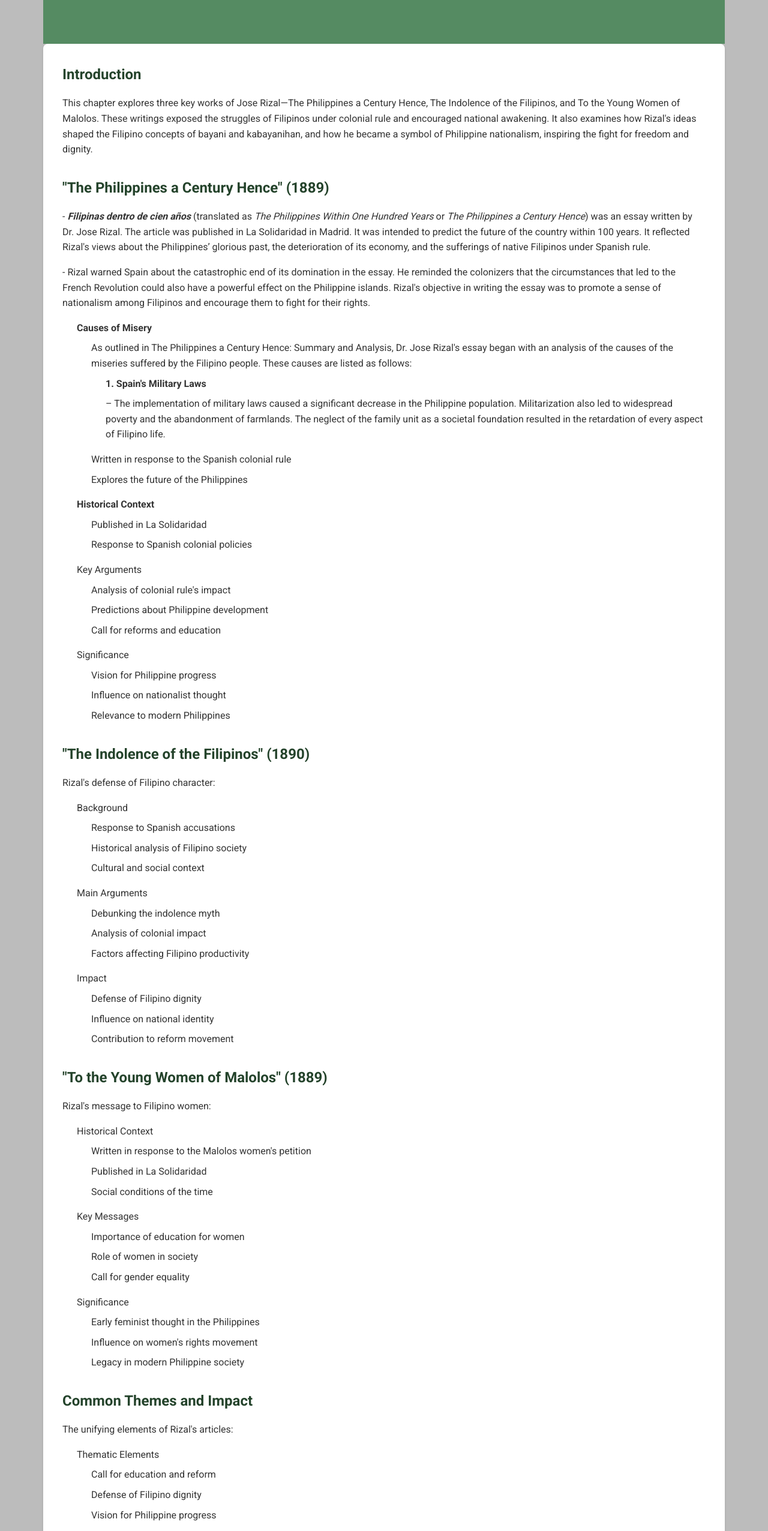
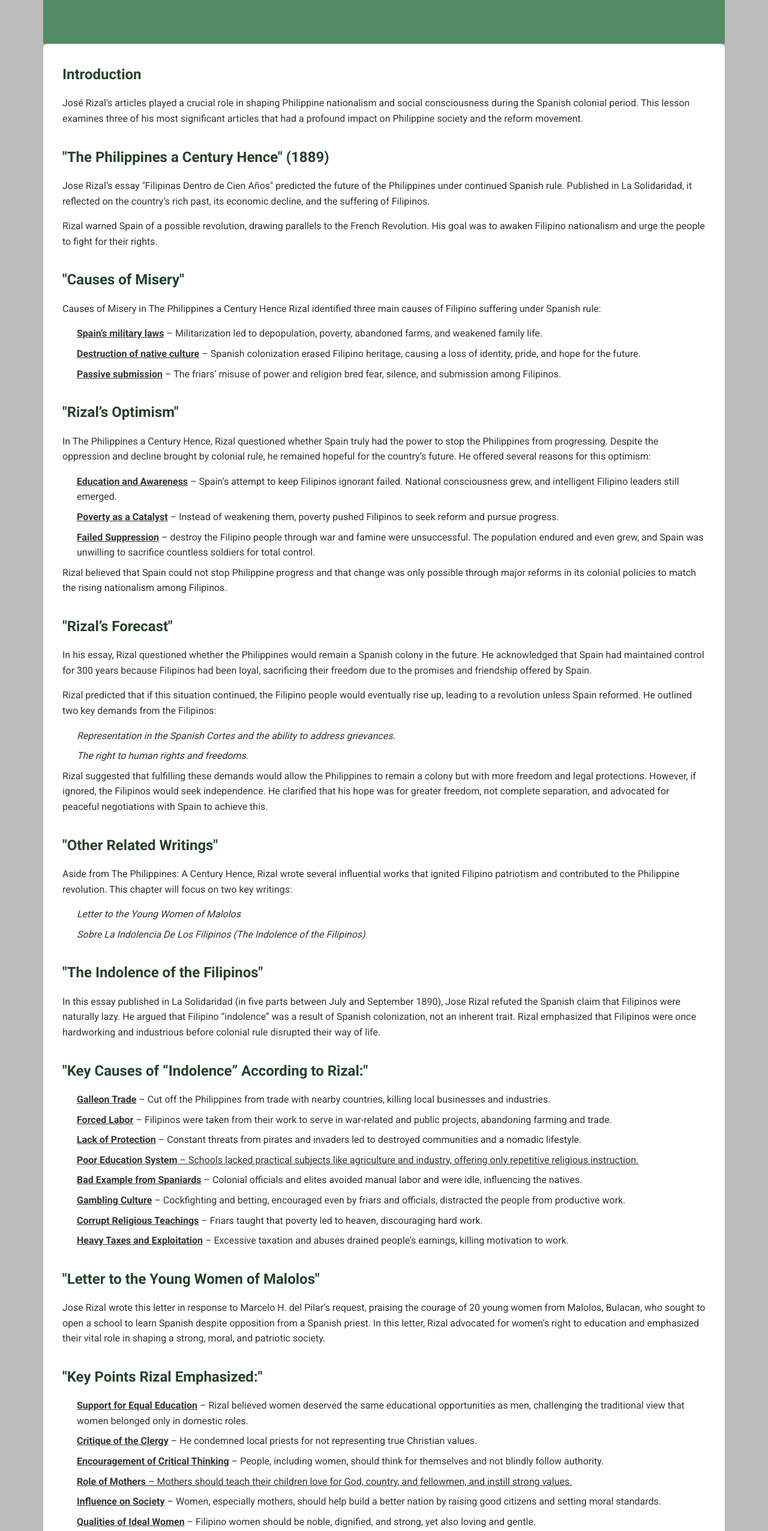
Before and after one commit to IT2R4-Rizal-Project/Rizal_Library_Project, a plain HTML site: page chapters/chapter5/lesson1.html in a window 1280 px wide. Shown: the part 245-2797 px from the top of the page at 60% size. Drawn offline with Linux system fonts and the light colour scheme.

Commit message:
changed lesson3

```diff
--- a/chapters/chapter5/lesson1.html
+++ b/chapters/chapter5/lesson1.html
@@ -6,18 +6,19 @@
     <title>Lesson 1: Three Significant Articles - Rizal Digital Library</title>
     <link rel="stylesheet" href="../../css/styles.css">
     <link href="https://fonts.googleapis.com/css2?family=Roboto:wght@300;400;500;700&display=swap" rel="stylesheet">
+    <link rel="stylesheet" href="https://cdnjs.cloudflare.com/ajax/libs/font-awesome/6.5.0/css/all.min.css">
 </head>
 <body>
 <header>
     <div class="nav-container">
-            <h1>Rizal Digital Library</h1>
+        <h1><i class="fas fa-book-open"></i> Rizal Digital Library</h1>
         <nav>
             <ul>
-                    <li><a href="../../index.html">Home</a></li>
-                    <li><a href="../index.html">Chapters</a></li>
-                    <li><a href="../../about.html">About</a></li>
-                    <li><a href="../../Resources.html">Resources</a></li>
-                    <li><a href="../../contributors.html">Contributors</a></li>
+                <li><a href="../../index.html"><i class="fas fa-home"></i> Home</a></li>
+                <li><a href="../index.html"><i class="fas fa-book"></i> Chapters</a></li>
+                <li><a href="../../about.html"><i class="fas fa-info-circle"></i> About</a></li>
+                <li><a href="../../Resources.html"><i class="fas fa-folder"></i> Resources</a></li>
+                <li><a href="../../contributors.html"><i class="fas fa-users"></i> Contributors</a></li>
             </ul>
         </nav>
     </div>
@@ -31,143 +32,91 @@
         <div class="lesson-content">
             <div class="section">
                 <h3>Introduction</h3>
-                <p>This chapter explores three key works of Jose Rizal—The Philippines a Century Hence, The Indolence of the Filipinos, and To the Young Women of Malolos.
-                    These writings exposed the struggles of Filipinos under colonial rule and encouraged national awakening.
-                    It also examines how Rizal's ideas shaped the Filipino concepts of bayani and kabayanihan, and how he became a symbol of Philippine nationalism, inspiring the fight for freedom and dignity.</p>
+                <p>José Rizal's articles played a crucial role in shaping Philippine nationalism and social consciousness during the Spanish colonial period. This lesson examines three of his most significant articles that had a profound impact on Philippine society and the reform movement.</p>
             </div>
 
             <div class="section">
                 <h3>"The Philippines a Century Hence" (1889)</h3>
-                <p> - <strong><em>Filipinas dentro de cien años</em></strong> (translated as <em>The Philippines Within One Hundred Years</em> or <em>The Philippines a Century Hence</em>) was an essay written by Dr. Jose Rizal.
-                    The article was published in La Solidaridad in Madrid. It was intended to predict the future of the country within 100 years.
-                    It reflected Rizal's views about the Philippines’ glorious past, the deterioration of its economy, and the sufferings of native Filipinos under Spanish rule.</p>
-                <p> - Rizal warned Spain about the catastrophic end of its domination in the essay. He reminded the colonizers that the circumstances that led to the French Revolution could also have a powerful effect on the Philippine islands.
-                    Rizal's objective in writing the essay was to promote a sense of nationalism among Filipinos and encourage them to fight for their rights.</p>
+                <p>Jose Rizal’s essay "Filipinas Dentro de Cien Años" predicted the future of the Philippines under continued Spanish rule. Published in La Solidaridad, it reflected on the country’s rich past, its economic decline, and the suffering of Filipinos. </p>
+                <p>Rizal warned Spain of a possible revolution, drawing parallels to the French Revolution. His goal was to awaken Filipino nationalism and urge the people to fight for their rights.</p>
+            </div>
 
+            <div class="section">
+                <h3>"Causes of Misery"</h3>
+                <p>Causes of Misery in The Philippines a Century Hence
+                    Rizal identified three main causes of Filipino suffering under Spanish rule:</p>
                 <ul>
-                    <li><strong>Causes of Misery</strong>
-                        <ul>
-                            <li>As outlined in The Philippines a Century Hence: Summary and Analysis, Dr. Jose Rizal's essay began with an analysis of the causes of the miseries suffered by the Filipino people.
-                                These causes are listed as follows:</li>
-                                <ul>
-                                    <li><strong>1. Spain's Military Laws</strong></li>
-                                    <li> – The implementation of military laws caused a significant decrease in the Philippine population.
-                                        Militarization also led to widespread poverty and the abandonment of farmlands.
-                                        The neglect of the family unit as a societal foundation resulted in the retardation of every aspect of Filipino life.</li>
-                                </ul>
-                            <li>Written in response to the Spanish colonial rule</li>
-                            <li>Explores the future of the Philippines</li>
-                        </ul>
-
-                    <li><strong>Historical Context</strong>
-                        <ul>
-                            <li>Published in La Solidaridad</li>
-                            <li></li>
-                            <li>Response to Spanish colonial policies</li>
-                            <li></li>
-                        </ul>
-                    </li>
-
-                    <li>Key Arguments
-                        <ul>
-                            <li>Analysis of colonial rule's impact</li>
-                            <li>Predictions about Philippine development</li>
-                            <li>Call for reforms and education</li>
-                        </ul>
-                    </li>
-
-                    <li>Significance
-                        <ul>
-                            <li>Vision for Philippine progress</li>
-                            <li>Influence on nationalist thought</li>
-                            <li>Relevance to modern Philippines</li>
-                        </ul>
-                    </li>
-
+                    <li><u><strong>Spain’s military laws</strong></u> – Militarization led to depopulation, poverty, abandoned farms, and weakened family life.</li>
+                    <li><u><strong>Destruction of native culture</strong></u> – Spanish colonization erased Filipino heritage, causing a loss of identity, pride, and hope for the future.</li>
+                    <li><u><strong>Passive submission</strong></u> – The friars’ misuse of power and religion bred fear, silence, and submission among Filipinos.</li>
                 </ul>
             </div>
 
             <div class="section">
-                <h3>"The Indolence of the Filipinos" (1890)</h3>
-                <p>Rizal's defense of Filipino character:</p>
+                <h3>"Rizal’s Optimism"</h3>
+                <p>In The Philippines a Century Hence, Rizal questioned whether Spain truly had the power to stop the Philippines from progressing. Despite the oppression and decline brought by colonial rule, he remained hopeful for the country’s future. He offered several reasons for this optimism:</p>
                 <ul>
-                    <li>Background
+                    <li><u><strong>Education and Awareness</strong></u> – Spain’s attempt to keep Filipinos ignorant failed. National consciousness grew, and intelligent Filipino leaders still emerged.</li>
+                    <li><u><strong>Poverty as a Catalyst</strong></u> – Instead of weakening them, poverty pushed Filipinos to seek reform and pursue progress.</li>
+                    <li><u><strong>Failed Suppression</strong></u> – destroy the Filipino people through war and famine were unsuccessful. The population endured and even grew, and Spain was unwilling to sacrifice countless soldiers for total control.</li>
+                </ul>
+                <p>Rizal believed that Spain could not stop Philippine progress and that change was only possible through major reforms in its colonial policies to match the rising nationalism among Filipinos.</p>
+            </div>
+
+            <div class="section">
+                <h3>"Rizal’s Forecast"</h3>
+                <p>In his essay, Rizal questioned whether the Philippines would remain a Spanish colony in the future. He acknowledged that Spain had maintained control for 300 years because Filipinos had been loyal, sacrificing their freedom due to the promises and friendship offered by Spain.</p>
+                <p>Rizal predicted that if this situation continued, the Filipino people would eventually rise up, leading to a revolution unless Spain reformed. He outlined two key demands from the Filipinos:</p>
                 <ul>
-                            <li>Response to Spanish accusations</li>
-                            <li>Historical analysis of Filipino society</li>
-                            <li>Cultural and social context</li>
+                    <li><em>Representation in the Spanish Cortes and the ability to address grievances.</em></li>
+                    <li><em>The right to human rights and freedoms.</em></li>
                 </ul>
-                    </li>
-                    <li>Main Arguments
+                <p>Rizal suggested that fulfilling these demands would allow the Philippines to remain a colony but with more freedom and legal protections. However, if ignored, the Filipinos would seek independence. He clarified that his hope was for greater freedom, not complete separation, and advocated for peaceful negotiations with Spain to achieve this.</p>
+            </div>
+
+            <div class="section">
+                <h3>"Other Related Writings"</h3>
+                <p>Aside from The Philippines: A Century Hence, Rizal wrote several influential works that ignited Filipino patriotism and contributed to the Philippine revolution. This chapter will focus on two key writings:</p>
                 <ul>
-                            <li>Debunking the indolence myth</li>
-                            <li>Analysis of colonial impact</li>
-                            <li>Factors affecting Filipino productivity</li>
-                        </ul>
-                    </li>
-                    <li>Impact
-                        <ul>
-                            <li>Defense of Filipino dignity</li>
-                            <li>Influence on national identity</li>
-                            <li>Contribution to reform movement</li>
-                        </ul>
-                    </li>
+                    <li><em>Letter to the Young Women of Malolos</em></li>
+                    <li><em>Sobre La Indolencia De Los Filipinos (The Indolence of the Filipinos)</em></li>
                 </ul>
             </div>
 
             <div class="section">
-                <h3>"To the Young Women of Malolos" (1889)</h3>
-                <p>Rizal's message to Filipino women:</p>
+                <h3>"The Indolence of the Filipinos"</h3>
+                <p>In this essay published in La Solidaridad (in five parts between July and September 1890), Jose Rizal refuted the Spanish claim that Filipinos were naturally lazy. He argued that Filipino “indolence” was a result of Spanish colonization, not an inherent trait. Rizal emphasized that Filipinos were once hardworking and industrious before colonial rule disrupted their way of life.</p>
+            </div>
+
+            <div class="section">
+                <h3>"Key Causes of “Indolence” According to Rizal:"</h3>
                 <ul>
-                    <li>Historical Context
-                        <ul>
-                            <li>Written in response to the Malolos women's petition</li>
-                            <li>Published in La Solidaridad</li>
-                            <li>Social conditions of the time</li>
-                        </ul>
-                    </li>
-                    <li>Key Messages
-                        <ul>
-                            <li>Importance of education for women</li>
-                            <li>Role of women in society</li>
-                            <li>Call for gender equality</li>
-                        </ul>
-                    </li>
-                    <li>Significance
-                        <ul>
-                            <li>Early feminist thought in the Philippines</li>
-                            <li>Influence on women's rights movement</li>
-                            <li>Legacy in modern Philippine society</li>
-                        </ul>
-                    </li>
+                    <li><u><strong>Galleon Trade</strong></u> – Cut off the Philippines from trade with nearby countries, killing local businesses and industries.</li>
+                    <li><u><strong>Forced Labor</strong></u> – Filipinos were taken from their work to serve in war-related and public projects, abandoning farming and trade.</li>
+                    <li><u><strong>Lack of Protection</strong></u> – Constant threats from pirates and invaders led to destroyed communities and a nomadic lifestyle.</li>
+                    <li><u><strong>Poor Education System</strong> – Schools lacked practical subjects like agriculture and industry, offering only repetitive religious instruction.</u></li>
+                    <li><u><strong>Bad Example from Spaniards</strong></u> – Colonial officials and elites avoided manual labor and were idle, influencing the natives.</li>
+                    <li><u><strong>Gambling Culture</strong></u> – Cockfighting and betting, encouraged even by friars and officials, distracted the people from productive work.</li>
+                    <li><u><strong>Corrupt Religious Teachings</strong></u> – Friars taught that poverty led to heaven, discouraging hard work.</li>
+                    <li><u><strong>Heavy Taxes and Exploitation</strong></u> – Excessive taxation and abuses drained people’s earnings, killing motivation to work.</li>
                 </ul>
             </div>
 
             <div class="section">
-                <h3>Common Themes and Impact</h3>
-                <p>The unifying elements of Rizal's articles:</p>
+                <h3>"Letter to the Young Women of Malolos"</h3>
+                <p>Jose Rizal wrote this letter in response to Marcelo H. del Pilar’s request, praising the courage of 20 young women from Malolos, Bulacan, who sought to open a school to learn Spanish despite opposition from a Spanish priest. In this letter, Rizal advocated for women’s right to education and emphasized their vital role in shaping a strong, moral, and patriotic society.</p>
+            </div>
+
+            <div class="section">
+                <h3>"Key Points Rizal Emphasized:"</h3>
                 <ul>
-                    <li>Thematic Elements
-                        <ul>
-                            <li>Call for education and reform</li>
-                            <li>Defense of Filipino dignity</li>
-                            <li>Vision for Philippine progress</li>
-                        </ul>
-                    </li>
-                    <li>Historical Impact
-                        <ul>
-                            <li>Influence on reform movement</li>
-                            <li>Contribution to nationalist thought</li>
-                            <li>Legacy in Philippine literature</li>
-                        </ul>
-                    </li>
-                    <li>Modern Relevance
-                        <ul>
-                            <li>Contemporary social issues</li>
-                            <li>National development</li>
-                            <li>Cultural identity</li>
-                        </ul>
-                    </li>
+                    <li><u><strong>Support for Equal Education</strong></u> – Rizal believed women deserved the same educational opportunities as men, challenging the traditional view that women belonged only in domestic roles.</li>
+                    <li><u><strong>Critique of the Clergy</strong></u> – He condemned local priests for not representing true Christian values.</li>
+                    <li><u><strong>Encouragement of Critical Thinking</strong></u> – People, including women, should think for themselves and not blindly follow authority.</li>
+                    <li><u><strong>Role of Mothers</strong> – Mothers should teach their children love for God, country, and fellowmen, and instill strong values.</u></li>
+                    <li><u><strong>Influence on Society</strong></u> – Women, especially mothers, should help build a better nation by raising good citizens and setting moral standards.</li>
+                    <li><u><strong>Qualities of Ideal Women</strong></u> – Filipino women should be noble, dignified, and strong, yet also loving and gentle.</li>
+                    <li><u><strong>Self-Education and Moral Living</strong></u> – Young women should pursue education, live with good values, and choose life partners wisely.</li>
                 </ul>
             </div>
 
@@ -179,19 +128,36 @@
             </div>
         </div>
     </main>
-
  <footer>
+    <div class="footer-container">
         <div class="footer-content">
-            <div>
+            <div class="footer-box">
                 <h3>Rizal Digital Library</h3>
                 <p>Preserving the legacy of Dr. José Rizal through digital technology.</p>
             </div>
-            <div>
+
+            <div class="footer-box">
                 <h3>Quick Links</h3>
                 <ul>
-                    <li><a href="../../about.html">About Us</a></li>
-                    <li><a href="../../contributors.html">Contributors</a></li>
+                    <li><a href="about.html">About Us</a></li>
+                    <li><a href="contributors.html">Contributors</a></li>
                 </ul>
+            </div>
+
+            <div class="footer-box">
+                <h3>Follow Us</h3>
+                <div class="social-icons">
+                    <a href="#"><i class="fab fa-facebook-f"></i></a>
+                    <a href="#"><i class="fab fa-instagram"></i></a>
+                    <a href="#"><i class="fab fa-google"></i></a>
+                    <a href="#"><i class="fab fa-github"></i></a>
+                </div>
+            </div>
+        </div>
+
+        <div class="footer-note">
+            <p>This website is created for educational purposes only. Developed by BSIT-IT2R4 students.</p>
+            <p>&copy; 2025 Rizal Digital Library. All rights reserved.</p>
         </div>
     </div>
 </footer>
```
Also changed, not shown: chapters/chapter5/lesson3.html (+51 -16 lines). Lines whose indentation alone changed are shown as unchanged.
